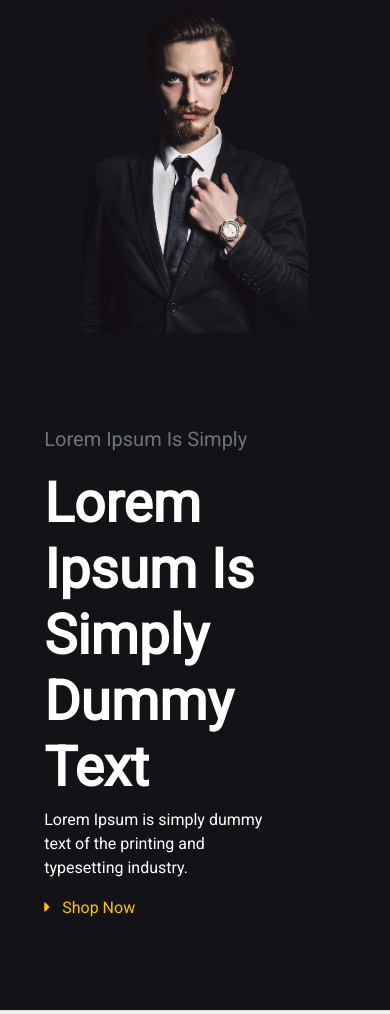
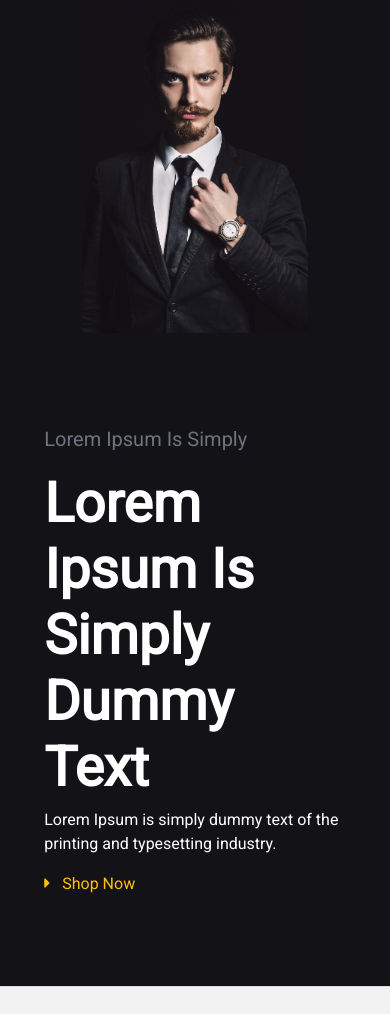
Before and after one commit to MarufAlAslam/watchfiverr, a plain HTML site: page index.html in a window 390 px wide. Shown: the part 86-1100 px from the top of the page. Drawn offline with nearby package versions, Linux system fonts and the light colour scheme.

Commit message:
home css addedd

```diff
--- /dev/null
+++ b/home.css
@@ -0,0 +1,9 @@
+@media only screen and (max-width:768px){
+    .hero img{
+        width: 100% !important;
+    }
+    .hero-title{
+        text-align: center;
+        margin: 10% !important;
+    }
+}
--- a/index.html
+++ b/index.html
@@ -114,11 +114,7 @@
                                 Lorem Ipsum Is Simply
                             </p>
                             <h1 class="text-white font-weight-bold mt-2">Lorem Ipsum Is Simply Dummy Text</h1>
-                            <div class="row mt-2">
-                                <div class="col-9">
-                                    <p class="text-white">Lorem  Ipsum is simply dummy text of the printing and typesetting industry.</p>
-                                </div>
-                            </div>
+                            <p class="text-white mt-2">Lorem  Ipsum is simply dummy text of the printing and typesetting industry.</p>
                             <a href="" class="text-warning">
                                 <i class="fa fa-caret-right mr-2"></i>
                                 Shop Now
```
